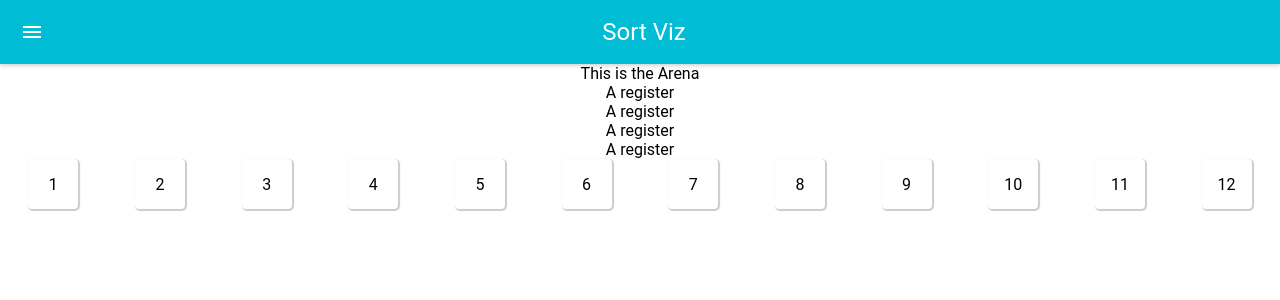
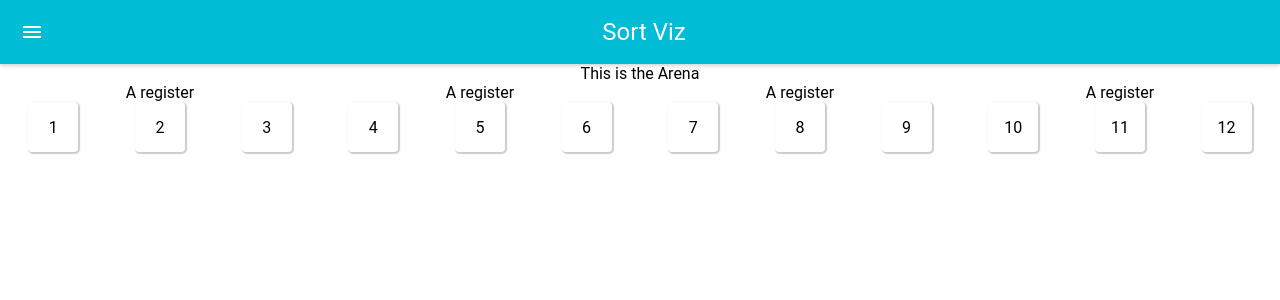
Before and after one commit to vramdhanie/sortvisualizer, a React (Create React App) app: page /arena in a window 1280 px wide. Shown: the top 300 px of the page. Built offline with nearby package versions, Linux system fonts and the light colour scheme; a small style sheet from the web is missing.

Commit message:
Style the arena

```diff
--- a/src/components/arena/arena.css
+++ b/src/components/arena/arena.css
@@ -0,0 +1,10 @@
+.arena {
+    display: flex;
+    flex-direction: column;
+    justify-content: space-around;
+    height: 90%;
+}
+.arena .registers {
+    display: flex;
+    justify-content: space-around;
+}
--- a/src/components/arena/arena.js
+++ b/src/components/arena/arena.js
@@ -12,15 +12,16 @@ export class Arena extends Component {
 
     render(){
 
-        const registers = this.props.registers.map(register => {
-            return <Register/>
+        const registers = this.props.registers.map((register, index) => {
+            return <Register key={index}/>
         } );
 
         return (
             <div className="arena">
                 This is the Arena
-
-                { registers }
+                <div className="registers">
+                    { registers }
+                </div>
 
                 <Sequence />
 
```
